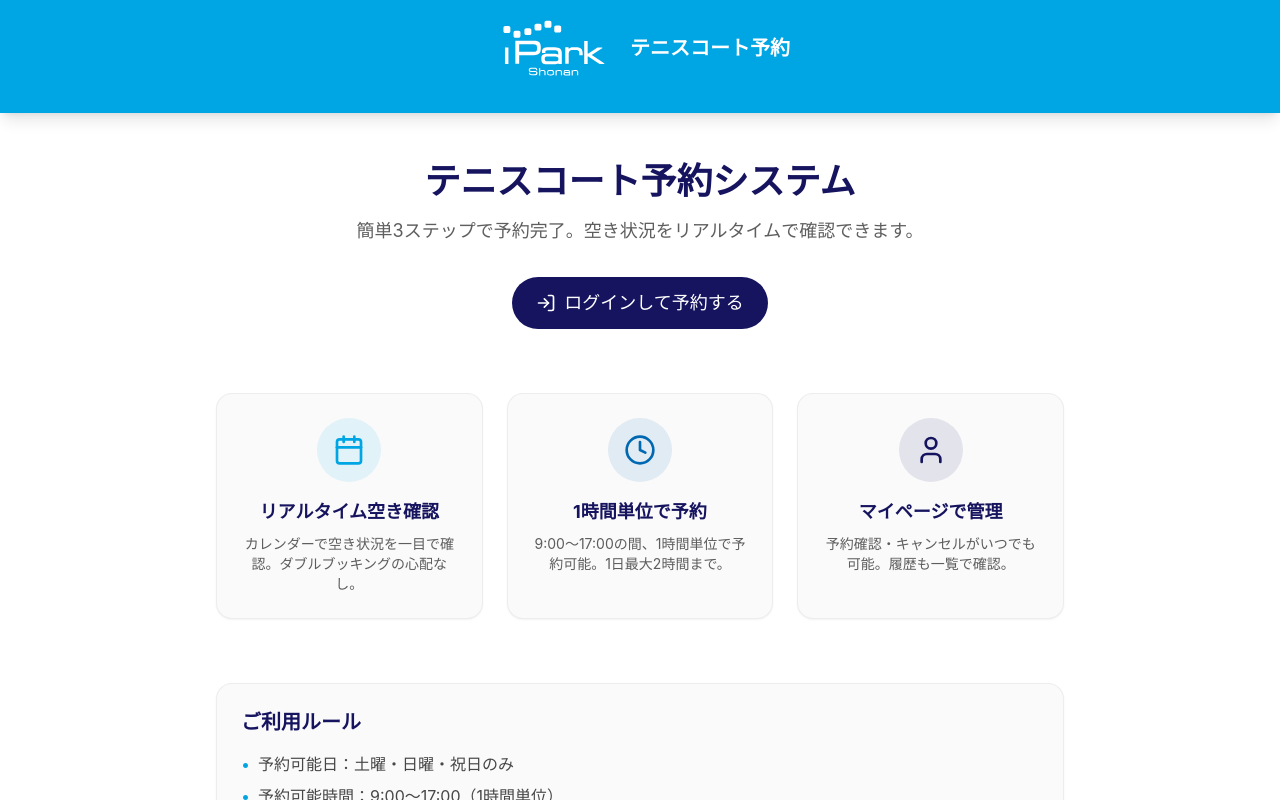
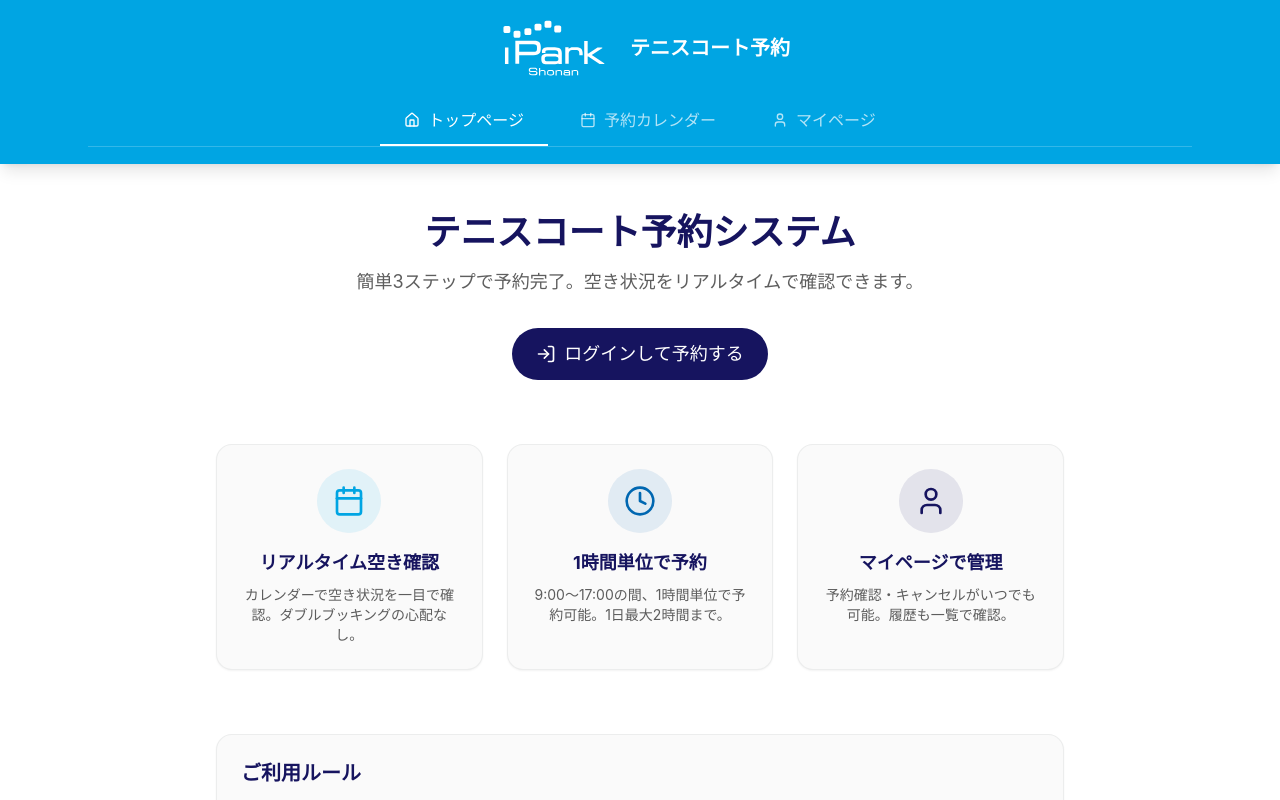
Before and after one commit to TatsuhitoDT/tennis-reservation-app, a Next.js app: page / in a window 1280 px wide. Shown: the top 800 px of the page. Built offline with nearby package versions, Linux system fonts and the light colour scheme; no server answers.

Commit message:
Header: always show nav tabs (Top, Calendar, Mypage)

```diff
--- a/src/components/Header.tsx
+++ b/src/components/Header.tsx
@@ -66,8 +66,7 @@ export default function Header() {
 
         </div>
 
-        {/* タブナビゲーション */}
-        {user && (
+        {/* タブナビゲーション（常に表示） */}
         <nav className="flex gap-2 border-b border-white/20 justify-center">
           <button
             onClick={() => router.push("/")}
@@ -109,7 +108,6 @@ export default function Header() {
             </div>
           </button>
         </nav>
-        )}
       </div>
     </header>
   );
```
Lines whose indentation alone changed are shown as unchanged.
